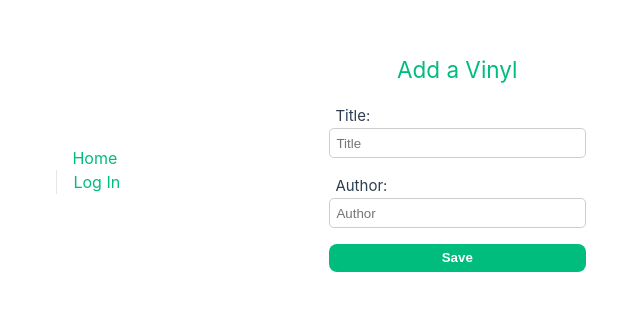
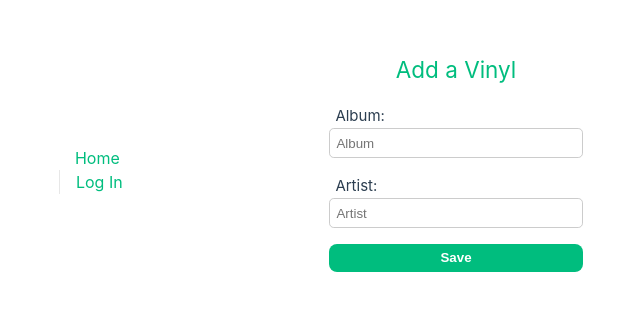
Before and after one commit to kristijan-pajtasev/personal-media-library-vue, a Vue app: page /vinyl/create in a window 1280 px wide. Shown: the part 238-548 px from the top of the page, without its empty margins (311-951 px from the left). Built offline with nearby package versions, Linux system fonts and the light colour scheme.

Commit message:
create vinyl

```diff
--- a/src/components/CreateVinyl.vue
+++ b/src/components/CreateVinyl.vue
@@ -2,8 +2,8 @@
 export default {
   data() {
     return {
-      title: "",
-      author: "",
+      album: "",
+      artist: "",
     }
   },
   mounted() {
@@ -13,8 +13,8 @@ export default {
     handleSubmit() {
       console.log("handleSubmit")
       this.$store.dispatch("vinyl/addVinyl", {
-        title: this.title,
-        author: this.author,
+        album: this.album,
+        artist: this.artist,
         user: this.$store.getters["user/getUserData"]()
       }).then(() => {
         this.$router.push({name: "vinyl"})
@@ -26,15 +26,15 @@ export default {
 
 <template>
   <div class="CreateVinyl">
-    <h2 class="CreateVinyl__title">Add a Vinyl</h2>
+    <h2 class="CreateVinyl__album">Add a Vinyl</h2>
     <form @submit.prevent="handleSubmit">
       <div>
-        <label for="title" class="CreateVinyl__label">Title:</label>
-        <input id="title" class="CreateVinyl__input" v-model="title" placeholder="Title" type="text"/>
+        <label for="album" class="CreateVinyl__label">Album:</label>
+        <input id="album" class="CreateVinyl__input" v-model="album" placeholder="Album" type="text"/>
       </div>
       <div>
-        <label for="author" class="CreateVinyl__label">Author:</label>
-        <input id="author" class="CreateVinyl__input" v-model="author" placeholder="Author" type="text"/>
+        <label for="artist" class="CreateVinyl__label">Artist:</label>
+        <input id="artist" class="CreateVinyl__input" v-model="artist" placeholder="Artist" type="text"/>
       </div>
       <div>
         <button class="CreateVinyl__button">Save</button>
@@ -49,7 +49,7 @@ export default {
   margin: 1rem auto;
 }
 
-.CreateVinyl__title {
+.CreateVinyl__album {
   color: #00bd7e;
   margin-bottom: 1rem;
   text-align: center;
```
